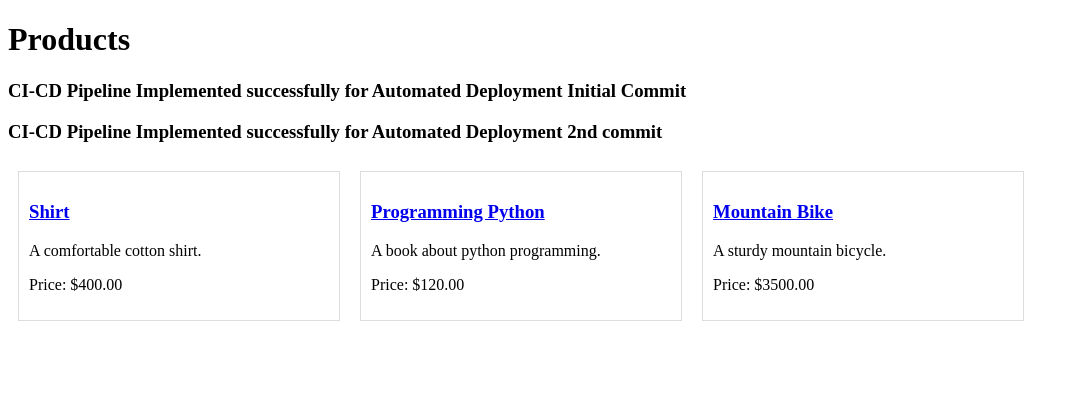
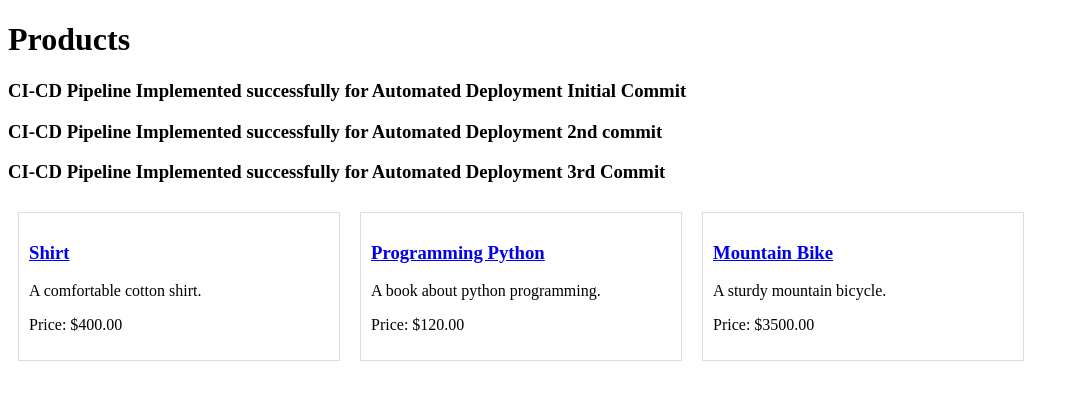
Before and after one commit to Aashish9311/CI-CD-Pipeline-For-Automated-Deployment, a Django app: page / in a window 1280 px wide. Shown: the top 400 px of the page, without its empty margins (0-1079 px from the left). Run offline with Django 5.2, Linux system fonts and the light colour scheme; data comes from the database, SQL or seed files in the repository.

Commit message:
Update product_list.html

```diff
--- a/shop/templates/shop/product_list.html
+++ b/shop/templates/shop/product_list.html
@@ -7,6 +7,8 @@
     <h1>Products</h1>
     <h3>CI-CD Pipeline Implemented  successfully for Automated Deployment Initial Commit </h3>
     <h3>CI-CD Pipeline Implemented  successfully for Automated Deployment 2nd commit </h3>
+        <h3>CI-CD Pipeline Implemented  successfully for Automated Deployment 3rd Commit </h3>
+
 
 
     <div style="display: flex; flex-wrap: wrap;">
```
